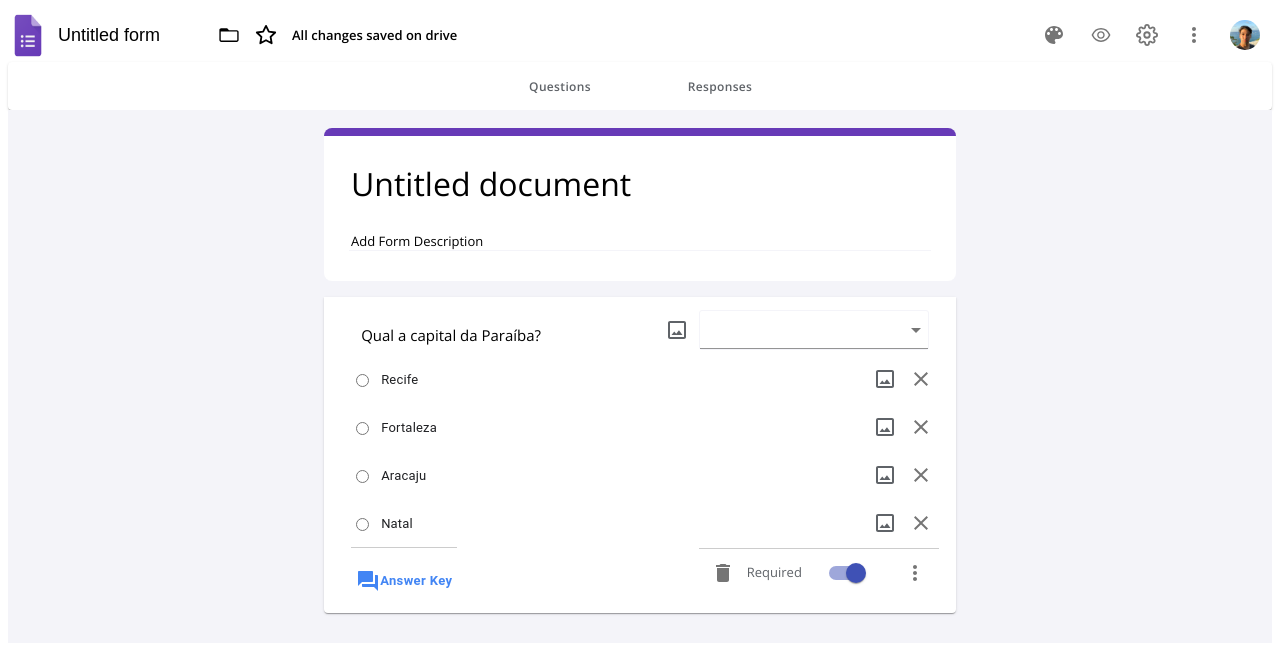
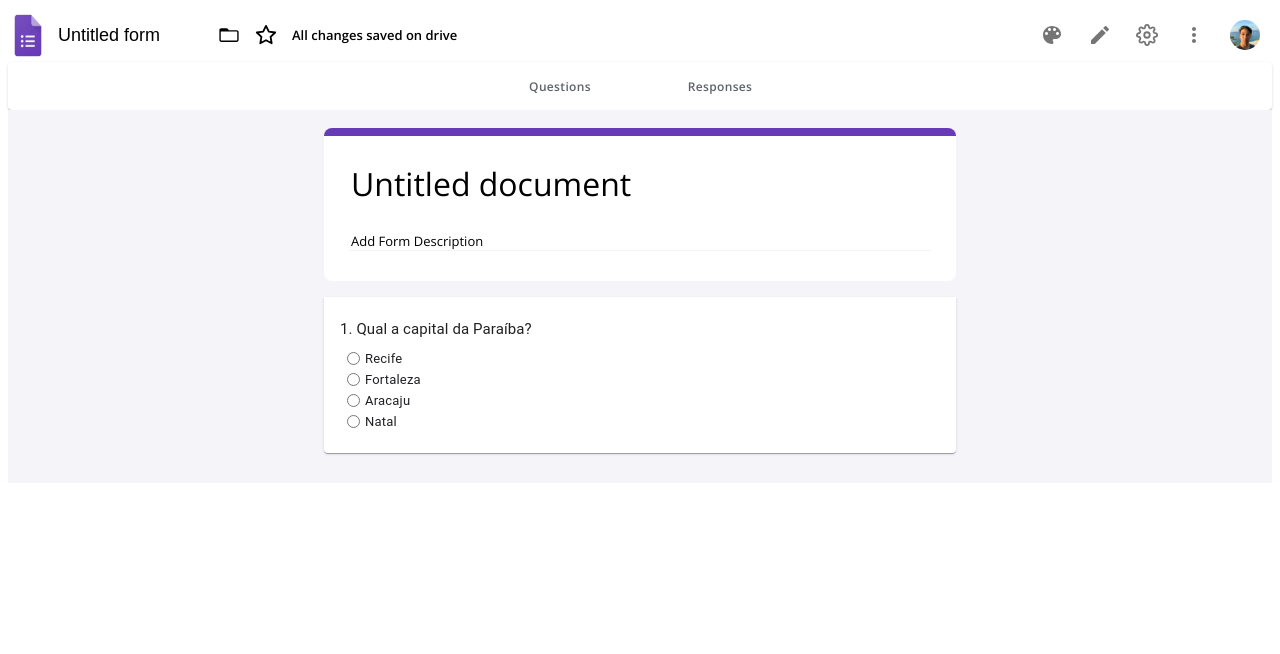
Before and after one commit to MicaelTargino/GoogleFormsClone_frontend, a React (Create React App) app: page /form/1 in a window 1280 px wide. Both pictures are taken after a click on the button 1101 px from the left and 35 px from the top of the page. Shown: the top 654 px of the page. Built offline with nearby package versions, Linux system fonts and the light colour scheme.

Commit message:
toggle edit mode

```diff
--- a/src/components/FormHeader/FormHeader.jsx
+++ b/src/components/FormHeader/FormHeader.jsx
@@ -5,14 +5,14 @@ import { AiOutlineEye } from 'react-icons/ai';
 import { IconButton } from '@material-ui/core';
 import avatarimage from '../../assets/avatar.jpeg';
 import { IoMdFolderOpen } from 'react-icons/io';
-
+import EditIcon from '@material-ui/icons/Edit';
 import ColorLensIcon from '@material-ui/icons/ColorLens';
 import MoreVertIcon from '@material-ui/icons/MoreVert';
 import Button from '@material-ui/core/Button';
 import Avatar from '@material-ui/core/Avatar';
 
 import './FormHeader.css';
-const FormHeader = () => {
+const FormHeader = ({ editingMode ,changeEditingMode}) => {
     const [doc_name, setDoc_name] = useState('');
     const handleChange = (e) => {
         setDoc_name(e.target.value);
@@ -31,8 +31,12 @@ const FormHeader = () => {
                 <IconButton>
                     <ColorLensIcon size="small"  className="form_header_icon"/>
                 </IconButton>
-                <IconButton>
-                    <AiOutlineEye className="form_header_icon"/>
+                <IconButton onClick={() => changeEditingMode()}>
+                    {editingMode ?
+                    <AiOutlineEye  className="form_header_icon"/>
+                    :
+                    <EditIcon className="form_header_icon" />
+                    }
                 </IconButton>
                 <IconButton>
                     <FiSettings className="form_header_icon"/>
--- a/src/components/FormPG/FormPG.jsx
+++ b/src/components/FormPG/FormPG.jsx
@@ -1,14 +1,19 @@
-import React from 'react';
+import React, { useState } from 'react';
 import FormHeader from '../FormHeader/FormHeader';
 import CenteredTabs from '../Tabs/Tabs';
 import QuestionForm from '../QuestionForm/QuestionForm';
 
 const FormPG = () => {
+    const [editingMode, setEditingMode] = useState(true);
+
+    const handleChangeEditingMode = () => {
+        setEditingMode((state) => !state)
+    }
     return (
         <>
-        <FormHeader />
-        <CenteredTabs />
-        <QuestionForm />
+            <FormHeader editingMode={editingMode} changeEditingMode={handleChangeEditingMode} />
+            <CenteredTabs />
+            <QuestionForm editingMode={editingMode} changeEditingMode={handleChangeEditingMode} />
         </>
     )
 }
--- a/src/components/QuestionForm/QuestionForm.jsx
+++ b/src/components/QuestionForm/QuestionForm.jsx
@@ -1,5 +1,4 @@
-import React, {useState, useEffect} from 'react';
-
+import React, {useState, useEffect, useContext} from 'react';
 import {CropOriginal, CheckBox, ShortText, Subject, MoreVert, Add ,FilterNone, AddCircleOutline, OndemandVideo, TextFields, Close} from '@material-ui/icons';
 import {Select, Switch,Typography,IconButton,Accordion, AccordionSummary, AccordionDetails, Button, Radio, FormControlLabel, MenuItem} from '@material-ui/core';
 import { BsTrash, BsFileText, FcRightUp } from 'react-icons';
@@ -8,8 +7,8 @@ import QuestionAnswerIcon from '@material-ui/icons/QuestionAnswer';
 
 import './QuestionForm.css';
 
-const QuestionForm = () => {
-    const [editingMode, setEditingMode] = useState(true);
+const QuestionForm = ({editingMode}) => {
+    // const [editingMode, setEditingMode] = useState(true);
     const [questions, setQuestions] = useState([
         {
             questionText: 'Qual a capital da Paraíba?',
```
